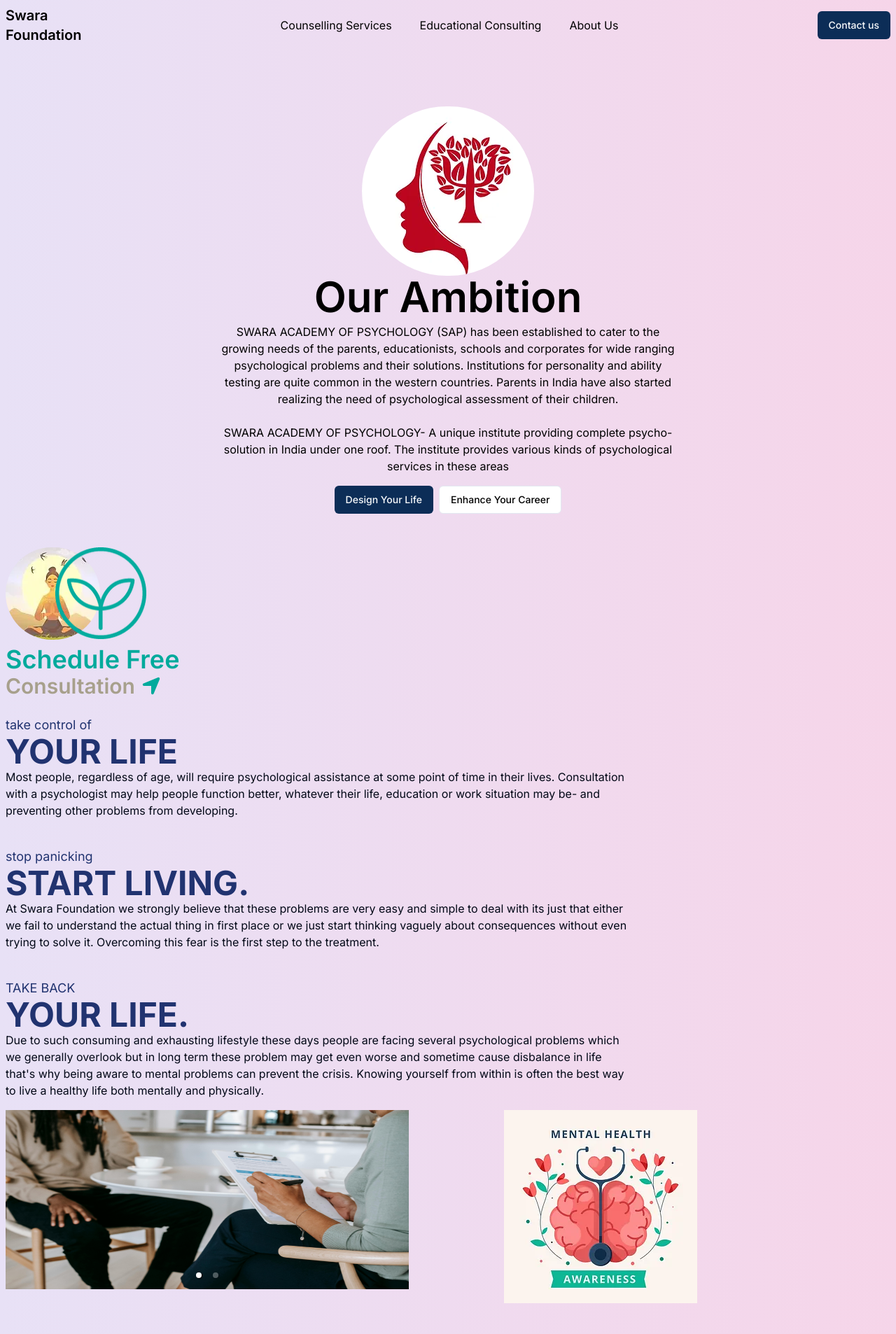
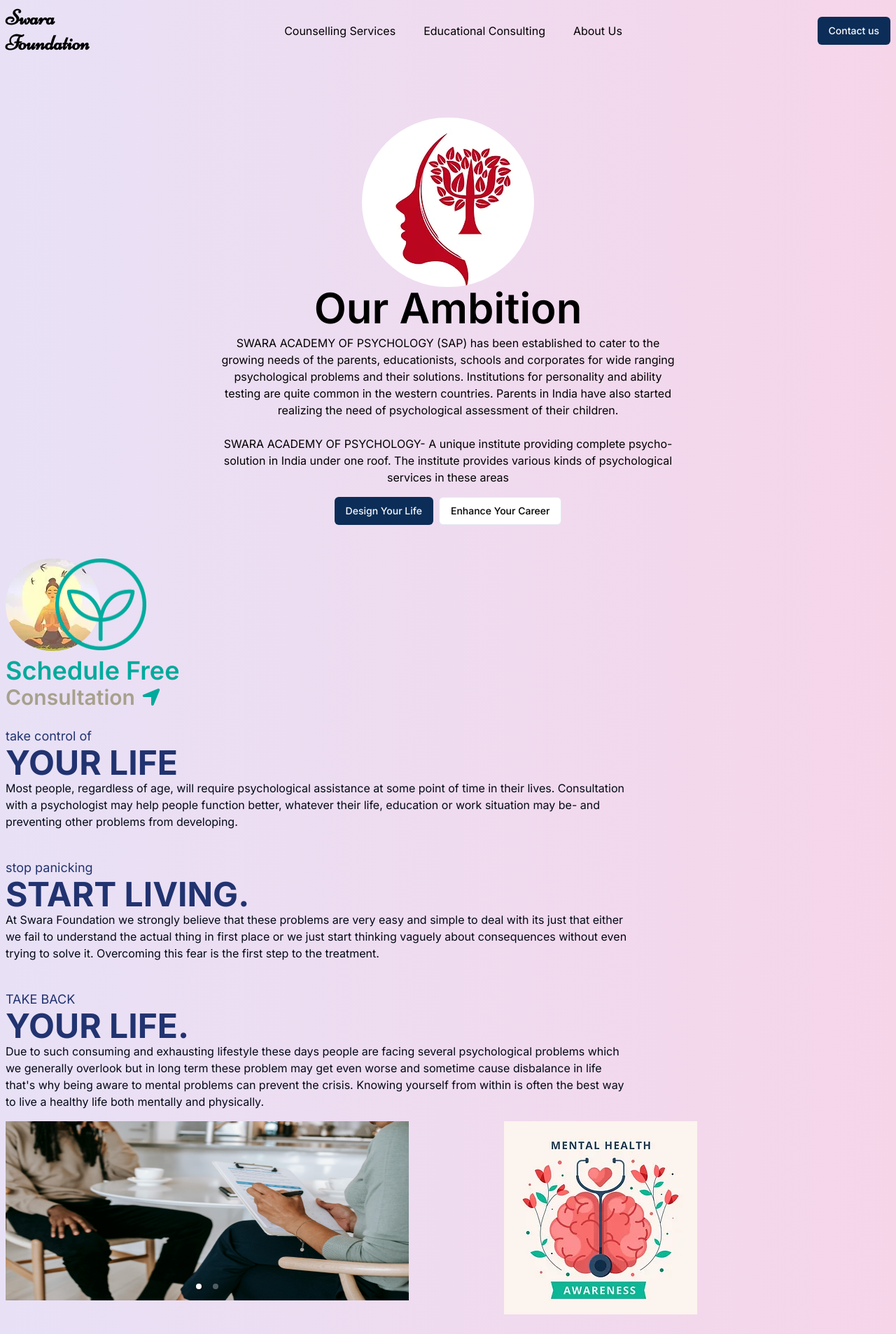
Before and after one commit to Akarsh3053/NGO_website_swara, a Next.js app: page / in a window 1280 px wide. Shown: the top 1906 px of the page at 70% size. Built offline with nearby package versions, Linux system fonts and the light colour scheme.

Commit message:
add checkpoint

```diff
--- a/app/(landingpage)/Hero.tsx
+++ b/app/(landingpage)/Hero.tsx
@@ -1,5 +1,5 @@
-import { Contact } from "@/components/Contact";
 import { Button } from "@/components/ui/button";
+import Link from "next/link";
 
 
 export const HeroPage = () => {
@@ -16,10 +16,10 @@
                         Institutions for personality and ability testing are quite common in the western countries.
                         Parents in India have also started realizing the need of psychological assessment of their children.</p>
                     <p className="xl:max-w-2xl m-auto md:text-base text-sm p-2 text-center mt-2">SWARA ACADEMY OF PSYCHOLOGY- A unique institute providing complete psycho-solution in India under one roof.
-                     The institute provides various kinds of psychological services in these areas</p>
+                        The institute provides various kinds of psychological services in these areas</p>
                     <div className="mt-2 flex items-center gap-x-2 sm:text-sm text-xs">
-                        <Button>Design Your Life</Button>
-                        <Button variant="outline" className=" border">Enhance Your Career</Button>
+                        <Link href="/service"><Button>Design Your Life</Button></Link>
+                        <Link href="/career"><Button variant="outline" className=" border">Enhance Your Career</Button></Link>
                     </div>
                 </div>
             </div>
--- a/app/(landingpage)/slider.tsx
+++ b/app/(landingpage)/slider.tsx
@@ -5,7 +5,7 @@
 
 export const CarouselPage = () => {
   const images = [
-      { id:"1", src: "/banner.jpg" },
+    { id: "1", src: "/banner.jpg" },
     { id: "2", src: "/meditation.webp" }
   ];
   return (
@@ -24,15 +24,15 @@
             useKeyboardArrows={true}>
             {images.map((image, index) => (
               <div key={index}>
-            <img  className='max-w-xl max-h-64 ' src={image.src} alt={`Image ${index + 1}`} />
+                <img className='max-w-xl max-h-64 ' src={image.src} alt={`Image ${index + 1}`} />
               </div>
             ))}
           </Carousel>
         </div>
+        <div className='flex flex-col'>
           <div>
             <div>
-            <div>
-              <img src="/Quote.webp"  alt="/"/>
+              <img src="/Quote.webp" alt="/" />
             </div>
             <div className='grid grid-cols-2 gap-x-10 mt-10'>
               <div className='flex flex-col max-w-64'>
--- a/app/layout.tsx
+++ b/app/layout.tsx
@@ -5,8 +5,8 @@
 const inter = Inter({ subsets: ["latin"] });
 
 export const metadata: Metadata = {
-  title: "Create Next App",
-  description: "Generated by create next app",
+  title: "Swara Foundation",
+  description: "Spreading mental health awareness and guiding individuals to live a mindful life.",
 };
 
 export default function RootLayout({
@@ -17,8 +17,8 @@
   return (
     <html lang="en">
       <body className={inter.className}>
-           {children}
-        </body>
+        {children}
+      </body>
     </html>
   );
 }
--- a/components/navbar.tsx
+++ b/components/navbar.tsx
@@ -1,24 +1,30 @@
 import React from 'react'
-import { Button } from './ui/button'
 import Link from "next/link";
+import { Niconne } from 'next/font/google';
 import { Contact } from './Contact';
+
+const niconne = Niconne({ subsets: ["latin"], weight: '400' });
+
 const Header = () => {
+
     return (
         <>
             <header className="max-w-[1300px] m-auto flex items-center justify-between text-black p-2">
-                    <div>
-                        <h1 className="text-xl font-semibold">Swara</h1>
-                        <h1 className="text-xl font-semibold">Foundation</h1>
+                <div className={niconne.className}>
+                    <Link href="/">
+                        <h1 className="text-3xl font-semibold">Swara</h1>
+                        <h1 className="text-3xl font-semibold">Foundation</h1>
+                    </Link>
                 </div>
                 <div className="md:block hidden">
                     <ul className="flex items-center gap-x-10 ">
-                            <Link href="/">
+                        <Link href="/service">
                             <li className="cursor-pointer">Counselling Services</li>
                         </Link>
-                            <Link href="/service">
+                        <Link href="/career">
                             <li className="cursor-pointer">Educational Consulting</li>
                         </Link>
-                            <Link href="career">
+                        <Link href="/about">
                             <li className="cursor-pointer">About Us</li>
                         </Link>
                     </ul>
```
Also changed, not shown: app/(landingpage)/Infopage.tsx (+3 -4 lines), app/page.tsx (+6 -6 lines), 1 other file (tests, documents, lock files or other folders). Lines whose indentation alone changed are shown as unchanged.
